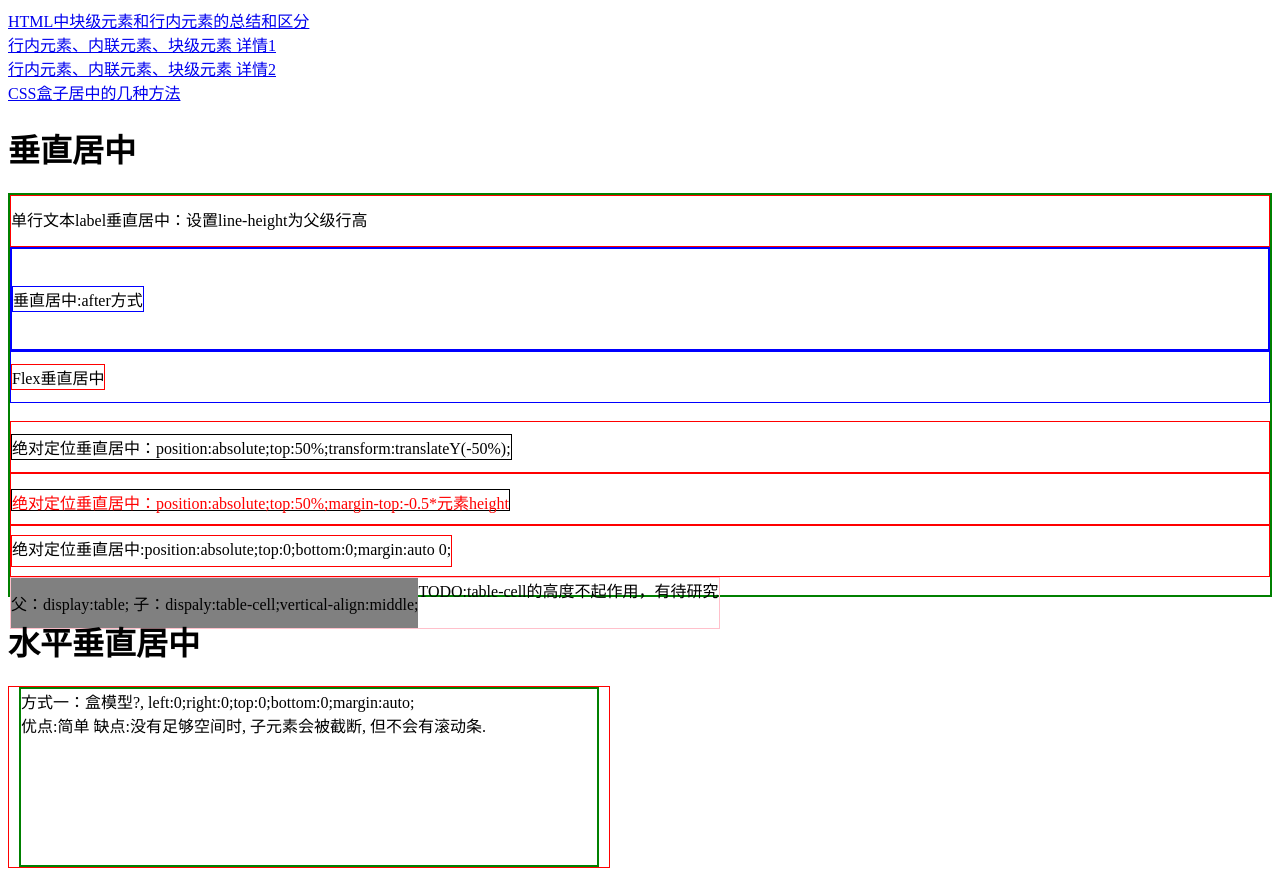
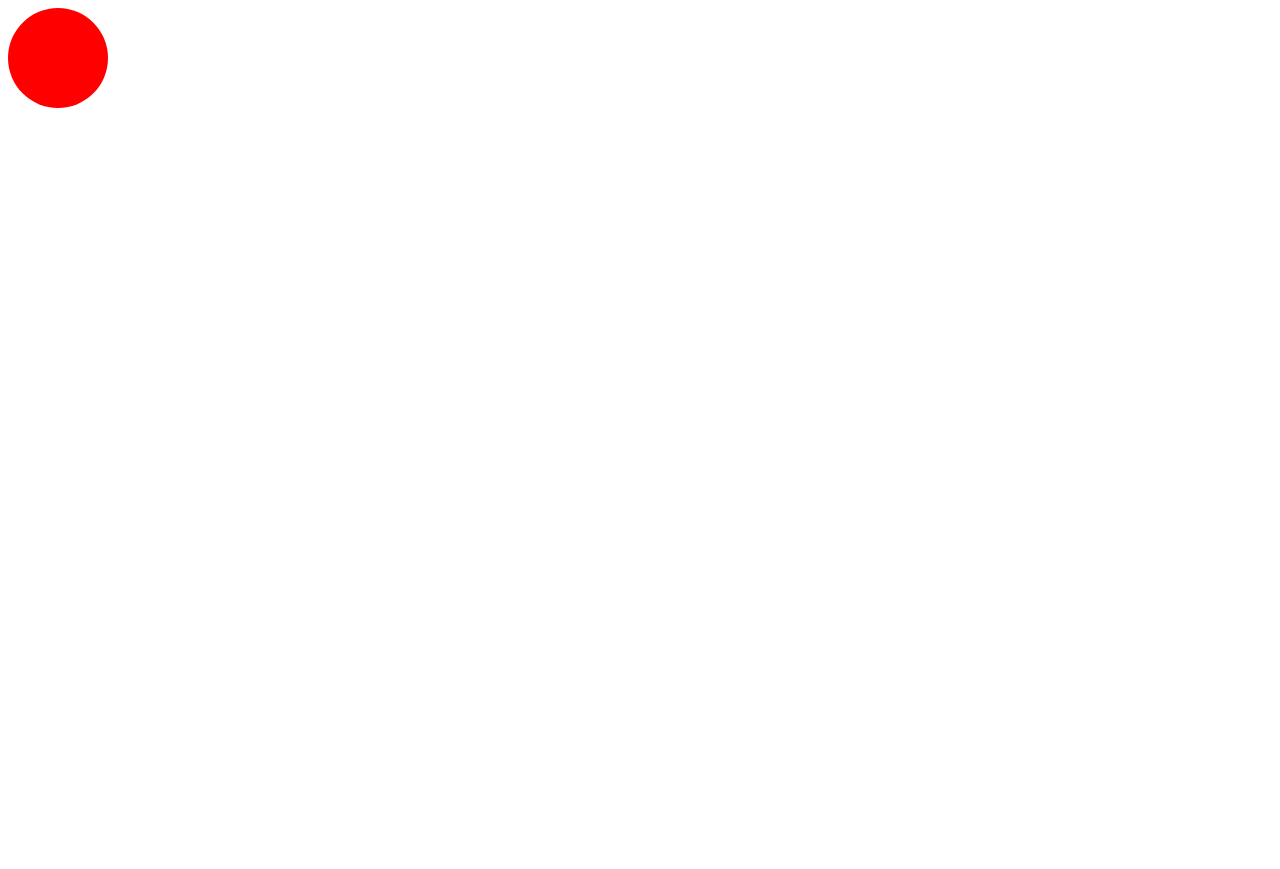
Before and after one commit to mayuxian/css3-sample, a Vue app: page / in a window 1280 px wide. Shown: the top 869 px of the page. After the commit the page ends 800 px from the top, so only its background shows below. Built offline with nearby package versions, Linux system fonts and the light colour scheme.

Commit message:
添加canvas绘画和动画

```diff
--- a/src/App.vue
+++ b/src/App.vue
@@ -2,17 +2,20 @@
   <div id="app">
     <!--  测试
     使用flex布局，显示页面，展现列表。-->
-    <element-center-sample></element-center-sample>
+    <!-- <element-center-sample></element-center-sample> -->
+    <canvas-sample></canvas-sample>
   </div>
 </template>
 
 <script>
 
-import ElementCenterSample from './element-center/Sample';
+// import ElementCenterSample from './element-center/Sample';
+import CanvasSample from './canvas/Sample';
 export default {
   name: 'app',
   components: {
-    ElementCenterSample
+    // ElementCenterSample,
+    CanvasSample
   }
 }
 </script>
--- /dev/null
+++ b/src/animation/Circle.vue
@@ -0,0 +1,15 @@
+<template>
+  <div>
+
+  </div>
+</template>
+
+<script>
+  export default {
+
+  }
+</script>
+
+<style scoped>
+
+</style>
--- /dev/null
+++ b/src/canvas/Circle.vue
@@ -0,0 +1,20 @@
+<template>
+  <div>
+    <div class="circle"></div>
+  </div>
+</template>
+
+<script>
+export default {
+  name: "canvas-circle"
+}
+</script>
+
+<style scoped>
+.circle {
+  width: 100px;
+  height: 100px;
+  background-color: red;
+  border-radius: 50%;
+}
+</style>
--- /dev/null
+++ b/src/canvas/Sample.vue
@@ -0,0 +1,18 @@
+<template>
+  <div>
+    <canvas-circle></canvas-circle>
+  </div>
+</template>
+
+<script>
+import CanvasCircle from './Circle'
+export default {
+  name: "canvas-sample",
+  components: {
+    CanvasCircle
+  }
+}
+</script>
+
+<style scoped>
+</style>
--- a/src/element-center/Sample.vue
+++ b/src/element-center/Sample.vue
@@ -18,7 +18,7 @@
 <script>
 // import HorizontalSample from './HorizontalSample';
 import VerticalSample from './VerticalSample';
-import HvSample from './HV';
+import HvSample from './H&V';
 // import Margin from './Margin';
 export default {
   name: "element-center-sample",
```
Also changed, not shown: src/animation/Sample.vue (renamed from src/animation/index.vue), src/element-center/H&V.vue (renamed from src/element-center/HV.vue).
